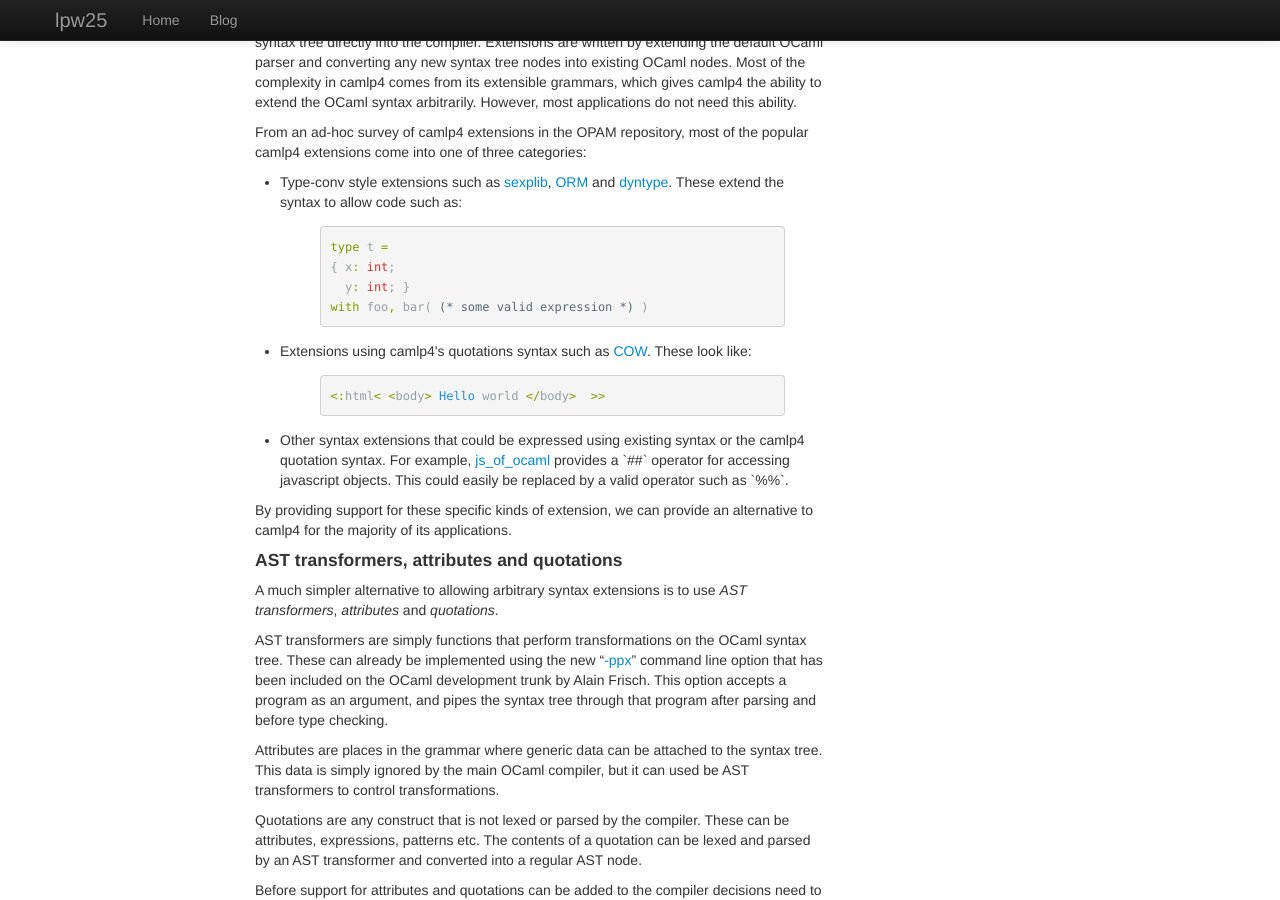
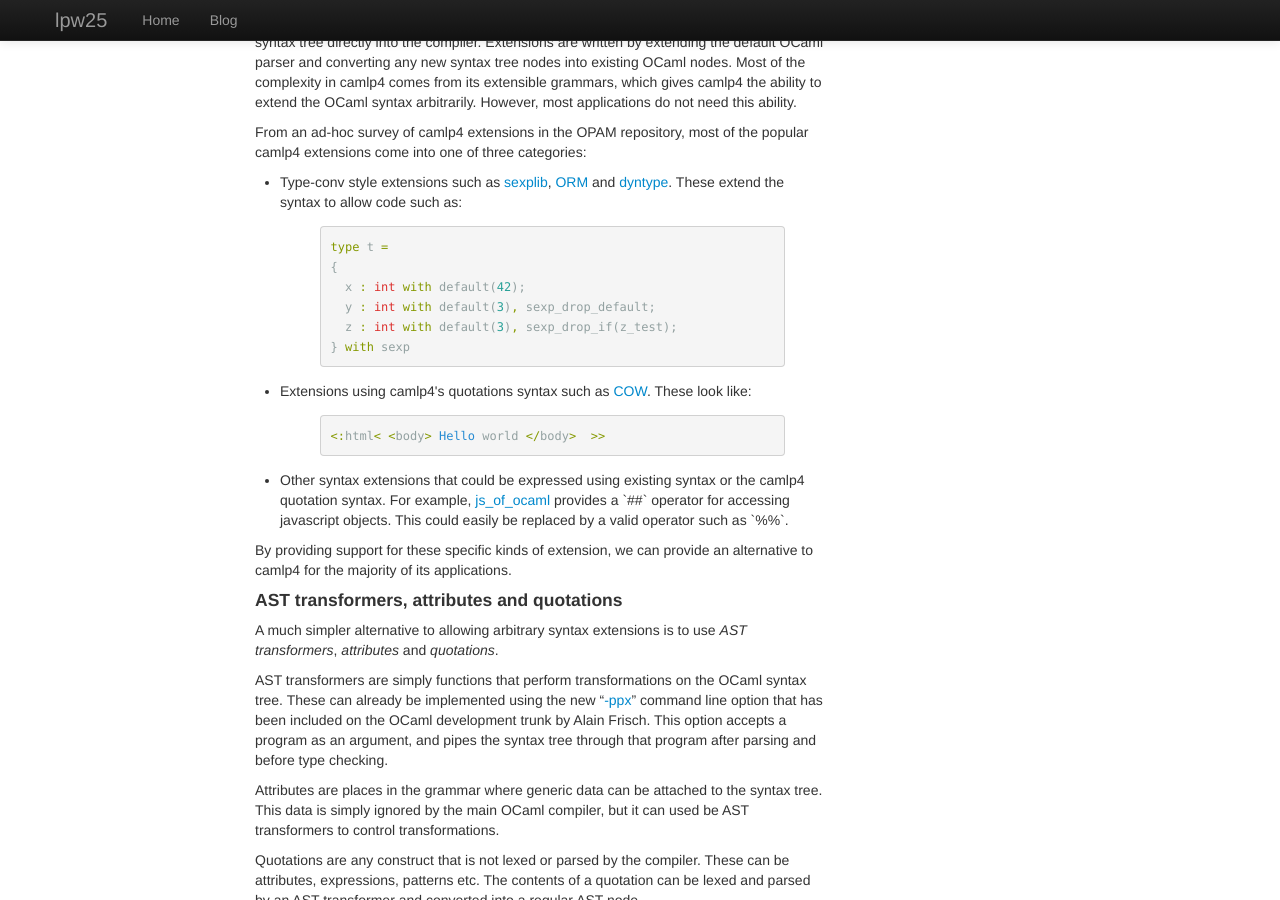
Before and after one commit to lpw25/lpw25.github.com, a Jekyll site: the page built from _posts/2013-01-23-camlp4-alternative-part-1.md, in a window 1280 px wide and 900 px high, scrolled down 548 px. Built offline with Jekyll 4.4.1, drawn with Linux system fonts in a browser that asks for light colours; comment, search, counter and statistics services are not loaded.

Commit message:
Better type-conv example

```diff
--- a/_posts/2013-01-23-camlp4-alternative-part-1.md
+++ b/_posts/2013-01-23-camlp4-alternative-part-1.md
@@ -46,9 +46,11 @@ Type-conv style extensions such as
 These extend the syntax to allow code such as:
 {% highlight ocaml %}
 type t =
-{ x: int;
-  y: int; }
-with foo, bar( (* some valid expression *) )
+{
+  x : int with default(42);
+  y : int with default(3), sexp_drop_default;
+  z : int with default(3), sexp_drop_if(z_test);
+} with sexp
 {% endhighlight %}
 </li>
 <li>
```
